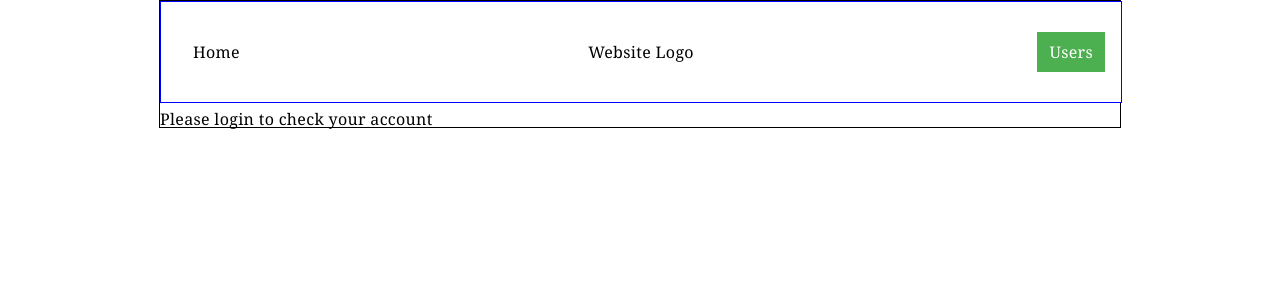
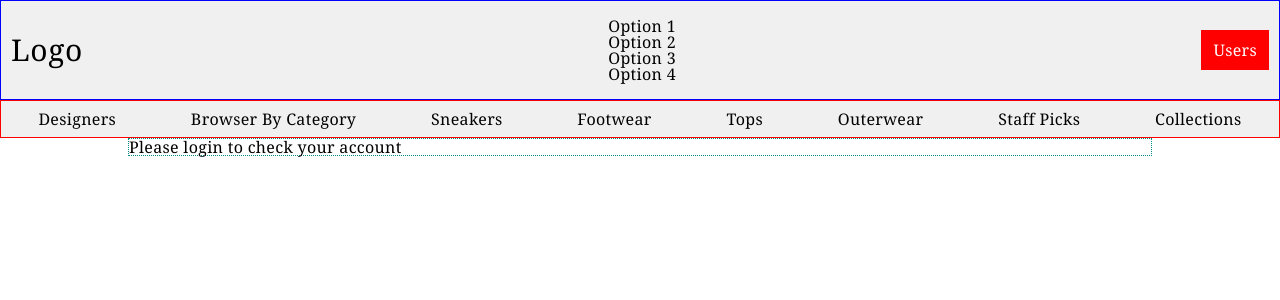
Before and after one commit to verydecent/ecommerce-project, a React (Create React App) app in the folder frontend/: page /account/favorites in a window 1280 px wide. Shown: the top 300 px of the page. Built offline with nearby package versions, Linux system fonts and the light colour scheme.

Commit message:
Completed Favorites page was easy since it follows same structural appearance and function as my store, literally could copy and pasta all of this for future projects lol

```diff
--- a/frontend/src/App.css
+++ b/frontend/src/App.css
@@ -1,4 +1,34 @@
-/* React Router */
+@import url('https://fonts.googleapis.com/css?family=Montserrat:500&display=swap');
+
+* {
+  box-sizing: border-box;
+  /* background-color: #24252a; */
+}
+
+/* li, a, button {
+  font-family: "Montserrat", sans-serif;
+  font-weight: 500;
+  font-size: 16px;
+  color: #edf0f1;
+  text-decoration: none;
+} */
+
+
+
+.app-container {
+  max-width: 100%;
+
+  margin: 0 auto;
+
+  display: flex;
+  flex-direction: column;
+}
+
+header {
+  display: flex;
+  flex-direction: column;
+  width: 100%;
+}
 
 header .nav-link {
   color: black;
@@ -7,40 +37,56 @@ header .nav-link {
   display: block;
 }
 
+main  {
+  height: 100%;
+  max-width: 1024px;
+  width: 100%;
+  margin: 0 auto;
+  border: 1px dotted darkcyan;
+
+}
+
 /* App */
 
-.app-container {
-  width: 100%;
-  max-width: 960px;
-  border: 1px black solid;
-  margin: 0 auto;
-
-  display: flex;
-  flex-direction: column;
-}
-
 .global-header-wrapper {
-  height: 100px;
-  padding: 0 0 10px 0;
+  /* height: 100px; */
 }
 
 .global-header {
+
   display: flex;
-  justify-content: center;
+  justify-content: space-between;
   align-items: center;
+
   position: fixed;
 
-  width: 960px;
+  width: 100%;
   height: 100px;
 
-  background-color: #ffffff;
-  color: #000000;
+  padding: 30px 10px;
+
   border: 1px blue solid;
+  background-color: #f0f0f0;
+}
+
+.global-header h1 {
+  text-transform: uppsercase;
+  font-size: 30px;
+}
+
+/* Space behind fixed header */
+.header-spacer {
+  height: 100px;
 }
 
 .global-nav {
-  position: absolute;
-  left: 1rem;
+  display: flex;
+  justify-content: space-around;
+
+  padding: 10px 0 10px 0;
+
+  border: 1px red solid;
+  background-color: #f0f0f0;
 }
 
 .user-options {
@@ -48,17 +94,17 @@ header .nav-link {
   right: 1rem;
 }
 
+.dropdown {
+  position: relative;
+  display: inline-block;
+}
+
 .dropdown h2 {
-  background-color: #4CAF50;
+  background-color: red;
   color: white;
   padding: 12px;
   font-size: 16px;
   border: none;
-}
-
-.dropdown {
-  position: relative;
-  display: inline-block;
 }
 
 .dropdown-content {
--- a/frontend/src/App.js
+++ b/frontend/src/App.js
@@ -40,12 +40,24 @@ class App extends React.Component {
         <header>
           <div className="global-header-wrapper">
 
+
             <div className="global-header">
-              Website Logo
-              <div className="global-nav">
-                <NavLink className="nav-link" to="/home">Home</NavLink>
-              </div>
-              <div className="user-options">
+              {/* img */}
+              <h1>Logo</h1>
+
+              <nav>
+                <ul>
+                  <li>Option 1</li>
+                  <li>Option 2</li>
+                  <li>Option 3</li>
+                  <li>Option 4</li>
+                </ul>
+              </nav>
+
+              {/* <div className="cta">
+                <button>Contact</button>
+              </div> */}
+
               <div className="dropdown">
                 <h2>Users</h2>
                 <div className="dropdown-content">
@@ -56,8 +68,21 @@ class App extends React.Component {
                 </div>
               </div>
             </div>
+
+            <div className="header-spacer"></div>
+
+            <div className="global-nav">
+              <span>Designers</span>
+              <span>Browser By Category</span>
+              <span>Sneakers</span>
+              <span>Footwear</span>
+              <span>Tops</span>
+              <span>Outerwear</span>
+              <span>Staff Picks</span>
+              <span>Collections</span>
             </div>
-            <div className="header-spacer"></div>
+
+            {/* <div className="header-spacer"></div> */}
           </div>
         </header>
 
--- a/frontend/src/components/Favorites/Favorites.css
+++ b/frontend/src/components/Favorites/Favorites.css
@@ -15,3 +15,9 @@
 
   padding: 20px;
 }
+
+.favorites-panel {
+  display: flex;
+  flex-wrap: wrap;
+  justify-content: center;
+}
--- a/frontend/src/components/Favorites/Favorites.js
+++ b/frontend/src/components/Favorites/Favorites.js
@@ -1,6 +1,7 @@
 import React from 'react';
 import ItemDisplay from '../ItemDisplay/ItemDisplay';
 
+import splitzski from 'axios';
 import './Favorites.css';
 
 class Favorites extends React.Component {
@@ -12,9 +13,20 @@ class Favorites extends React.Component {
   }
 
   componentDidMount() {
+    const { id } = this.props.match.params;
+    const endpoint = 'http://localhost:5000/api/account/like-item/${id}';
+
+    splitzski.get(endpoint)
+      .then(response => {
+        this.setState({ items: response.data.items });
+      })
+      .catch(error => {
+        console.error(error);
+      });
   }
 
   render() {
+    console.log('state = ', this.state);
     const { items } = this.state;
 
     let itemsArr = items.map((item, index) =>
--- a/frontend/src/components/Item/Item.css
+++ /dev/null
@@ -1,89 +0,0 @@
-.feed-item {
-  max-width: 209px;
-  border: 1px black solid;
-}
-
-.item-cover-photo {
-  display: flex;
-  align-items: center;
-  width: 209px;
-  height: 279px;
-}
-
-.item-cover-photo img {
-  max-width: 209px;
-  max-height: 279px;
-  min-height: 279px;
-}
-
-.item-age {
-  font-family: -apple-system, BlinkMacSystemFont, Helvetica, Arial, "Segoe UI", Roboto, sans-serif, "Apple Color Emoji", "Segoe UI Emoji", "Segoe UI Symbol";
-  font-size: 10px;
-  /* font-weight: 400; */
-  /* font-style: normal; */
-  /* letter-spacing: normal; */
-  /* text-align: inherit; */
-  color: #737373;
-  text-decoration: underline;
-}
-
-.item-age .date-ago {
-  margin-right: 5px;
-}
-
-.item-metadata {
-  padding: 1px 8px;
-}
-
-.item-metadata .item-brand-and-size {
-  display: flex;
-  justify-content: space-around;
-  margin-bottom: 3px;
-}
-
-.item-metadata .item-brand-and-size .item-brand {
-  /* font-family: "Proxima Nova", serif; */
-  font-weight: 600;
-  font-size: 12px;
-  line-height: 20px;
-  text-transform: uppercase;
-  letter-spacing: 0.4px;
-}
-
-.item-metadata .item-brand-and-size .item-size {
-  /* font-family: "Proxima Nova", serif; */
-  font-weight: 600;
-  font-size: 12px;
-  line-height: 20px;
-  text-transform: uppercase;
-  letter-spacing: 0.4px;
-}
-
-.item-metadata .item-title {
-  line-height: 12px;
-  font-size: 12px;
-}
-
-.item-title div {
-  padding-bottom: 1px;
-}
-
-.item-price-and-heart {
-  display: flex;
-}
-
-.item-price-and-heart .item-price {
-  display: flex;
-  flex: 1;
-  align-items: center;
-  padding-left: 8px;
-  padding-top: 2px;
-}
-
-.item-price-and-heart .item-price .original-price{
-  font-family: "Arial", Sans-serif;
-  /* font-family: -apple-system, BlinkMacSystemFont, Helvetica, Arial, "Segoe UI", Roboto, sans-serif, "Apple Color Emoji", "Segoe UI Emoji", "Segoe UI Symbol"; */
-  font-weight: 600;
-  letter-spacing: 0.4px;
-  font-size: 12px;
-}
--- a/frontend/src/components/Item/Item.js
+++ /dev/null
@@ -1,48 +0,0 @@
-import React from 'react';
-import './Item.css';
-
-function Item(props) {
-  return (
-    <div className="feed-item">
-
-      <div className="this-should-be-a-tag-link">
-
-        <div className="item-cover-photo">
-          <img />
-        </div>
-
-        <h3 className="item-age ">
-          <span className="date-ago">
-            {/* JS code to subtract created_at to date.now()  */}
-
-            3 days ago
-          </span>
-        </h3>
-
-        <div className="item-metadata">
-          <div className="item-brand-and-size">
-            <h3 className="item-brand">Raf Simons</h3>
-            <h3 className="item-size">M</h3>
-          </div>
-          <h3 className="item-title">
-            <div>AW08 Phoenix Coat</div>
-          </h3>
-        </div>
-      </div>
-
-      <div className="item-price-and-heart">
-          <div className="item-price">
-            <h3 className="original-price">
-              <span>$10,000</span>
-            </h3>
-          </div>
-          <button className="heart-follow" width="15px" height="10px">
-            {"<3"}
-          </button>
-      </div>
-
-    </div>
-  );
-}
-
-export default Item;
--- a/frontend/src/components/ItemFeed/ItemFeed.js
+++ b/frontend/src/components/ItemFeed/ItemFeed.js
@@ -1,7 +1,7 @@
 import React from 'react';
 import axios from 'axios';
 
-import Item from '../Item/Item';
+import ItemDisplay from '../ItemDisplay/ItemDisplay';
 
 class ItemFeed extends React.Component {
   constructor() {
@@ -27,7 +27,7 @@ class ItemFeed extends React.Component {
 
   render() {
     const items = this.state.items.map((item, index) => (
-      <Item key={index} item={item} />
+      <ItemDisplay key={index} item={item} />
     ));
 
     return (
--- a/frontend/src/components/PostItem/PostItem.css
+++ b/frontend/src/components/PostItem/PostItem.css
@@ -4,7 +4,7 @@
   font-family: -apple-system, BlinkMacSystemFont, Helvetica, Arial, "Segoe UI", Roboto, sans-serif, "Apple Color Emoji", "Segoe UI Emoji", "Segoe UI Symbol";
   background-color: #f0f0f0;
 
-  width: 700px;
+  width: 720px;
 }
 
 .post-item-container h1 {
--- a/frontend/src/components/Store/Store.css
+++ b/frontend/src/components/Store/Store.css
@@ -20,7 +20,4 @@
   display: flex;
   flex-wrap: wrap;
   justify-content: center;
-
-  /* padding: 10px;
-  margin: 10px; */
 }
```
Lines whose indentation alone changed are shown as unchanged.
